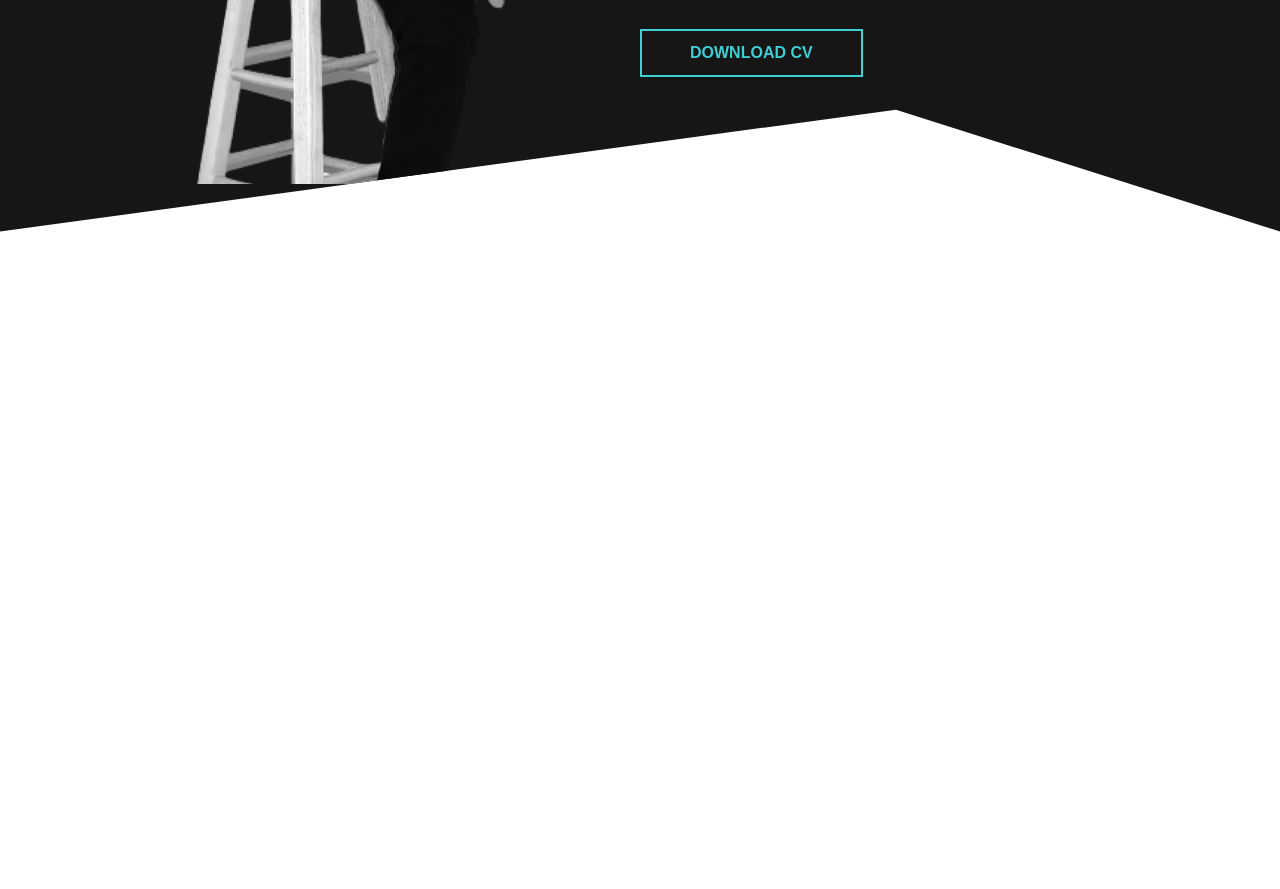
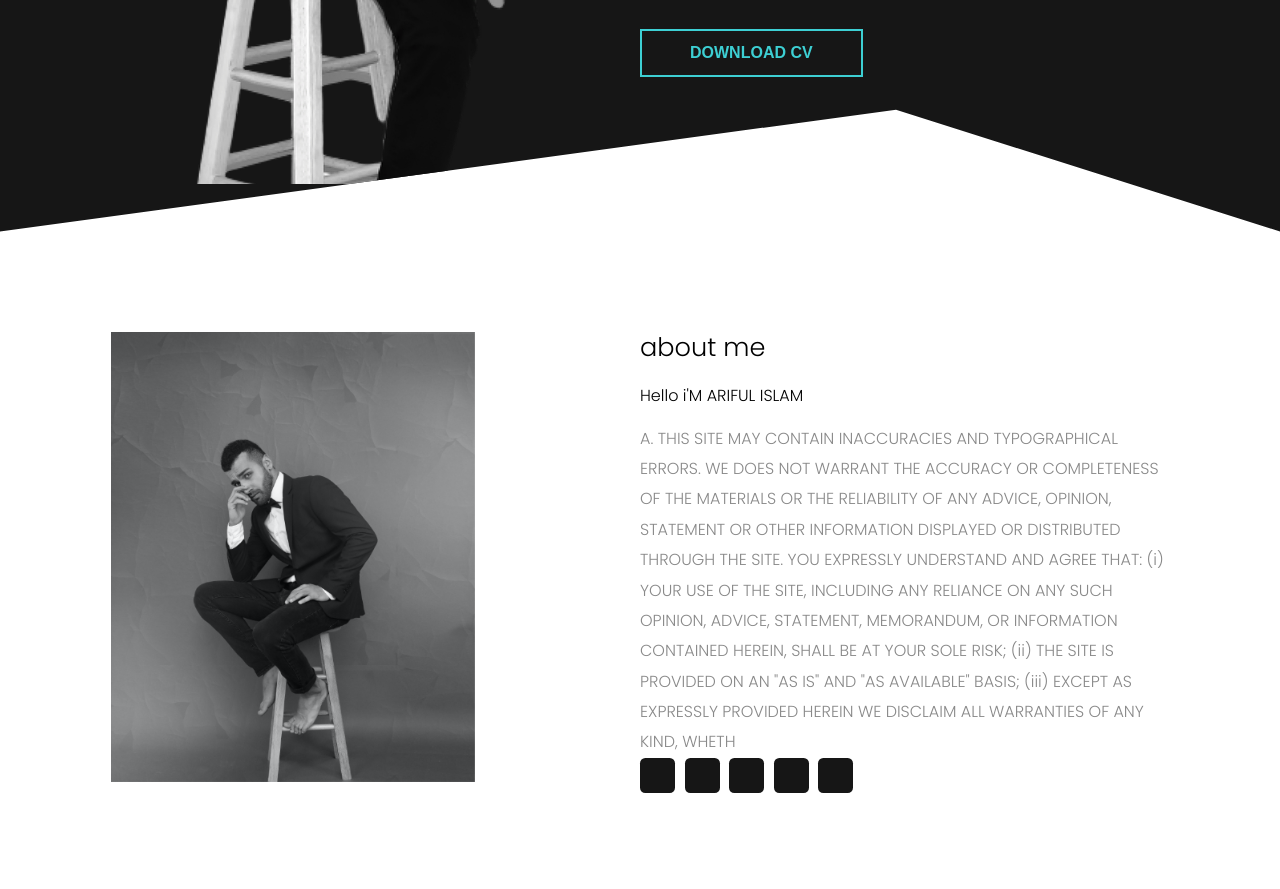
Before and after one commit to yasin64035/portfolio, a plain HTML site: page index.html in a window 1280 px wide. Shown: the part 706-1595 px from the top of the page. Before the commit the page ends 938 px from the top, so only its background shows below. Drawn offline with Linux system fonts and the light colour scheme.

Commit message:
3rd pard is done

```diff
--- a/css style/style.css
+++ b/css style/style.css
@@ -61,6 +61,7 @@ header nav .branding{
     color:var(--pure)
 }
 .hero .right h6{
+
     font-size:1.6rem ;
     color: var(--primary);
     margin-bottom: 0.5rem;
@@ -79,3 +80,52 @@ header nav .branding{
 .hero .right{
     margin-top:-7rem;
 }
+section{
+    padding: 6rem;
+}
+section.about .about-me-img{
+    height: 450px;
+}
+section.about h1{
+    margin-bottom: 1rem;
+    font-size: 1.6rem;
+    font-weight: 400;
+}
+section.about h1 span{
+    color:(var(--primary));
+
+}
+section.about h3{
+    font-size: 1rem;
+    margin-bottom: 1rem;
+    font-weight: 400;
+}
+section.about p{
+    font-family:'Lato' sans-serif ;
+    color: var(--ternary);
+    line-height: 1.9;
+    margin: bottom 2rem; ;
+}
+section.about .social{
+    display:flex
+}
+section.about .social a{
+    background: var(--dark);
+    display: flex;
+    align-items:center;
+    justify-content: center;
+    width: 35px;
+    height: 35px;
+    border-radius: 15%;
+    margin-right: 0.6rem;
+    transition: all .3s ease ;
+}
+section.about .social a:hover{
+    background:var(--primary) ;
+}
+section.about .social a img{
+    width: 100%;
+    height: 100%;
+    padding: 0.5rem;
+
+}
--- a/index.html
+++ b/index.html
@@ -8,6 +8,10 @@
     <link rel="preconnect" href="https://fonts.googleapis.com">
 <link rel="preconnect" href="https://fonts.gstatic.com" crossorigin>
 <link href="https://fonts.googleapis.com/css2?family=Poppins:wght@300&family=Roboto+Mono:wght@100&display=swap" rel="stylesheet">
+<link rel="preconnect" href="https://fonts.googleapis.com">
+<link rel="preconnect" href="https://fonts.gstatic.com" crossorigin>
+<link href="https://fonts.googleapis.com/css2?family=Poppins:wght@300&family=Roboto+Mono:wght@100&display=swap" rel="stylesheet">
+
     <link rel="stylesheet" href="./css style/style.css">
 </head>
 <body>
@@ -60,5 +64,30 @@
         </div>
     </div>
     </header>
+    <section class="about">
+        <div class="container flex items-center">
+            <div class="flex-1">
+                <img class="about-me-img" src="./images/man-2.png" alt="">
+            </div>
+            <div class="flex-1">
+                <h1>about <span>me</span></h1>
+                <h3>Hello i'M ARIFUL ISLAM</h3>
+                <P>A. THIS SITE MAY CONTAIN INACCURACIES AND TYPOGRAPHICAL ERRORS. WE DOES NOT WARRANT THE ACCURACY OR COMPLETENESS OF THE MATERIALS OR THE RELIABILITY OF ANY ADVICE, OPINION, STATEMENT OR OTHER INFORMATION DISPLAYED OR DISTRIBUTED THROUGH THE SITE. YOU EXPRESSLY UNDERSTAND AND AGREE THAT: (i) YOUR USE OF THE SITE, INCLUDING ANY RELIANCE ON ANY SUCH OPINION, ADVICE, STATEMENT, MEMORANDUM, OR INFORMATION CONTAINED HEREIN, SHALL BE AT YOUR SOLE RISK; (ii) THE SITE IS PROVIDED ON AN "AS IS" AND "AS AVAILABLE" BASIS; (iii) EXCEPT AS EXPRESSLY PROVIDED HEREIN WE DISCLAIM ALL WARRANTIES OF ANY KIND, WHETH</P>
+                <div class="social">
+                    <a href="#"><img src="./images/website.svg" alt=""></a>
+                    <a href="#"><img src="./images/facebook.svg" alt=""></a>
+                    <a href="#"><img src="./images/twitter.svg" alt=""></a>
+                    <a href="#"><img src="./images/pintrest.svg" alt=""></a>
+                    <a href="#"><img src="./images/instagram.svg" alt=""></a>
+
+
+                </div>
+            </div>
+
+        </div>
+    </section>
+
+
+
 </body>
 </html>
```
Also changed, not shown: 1 other file.
